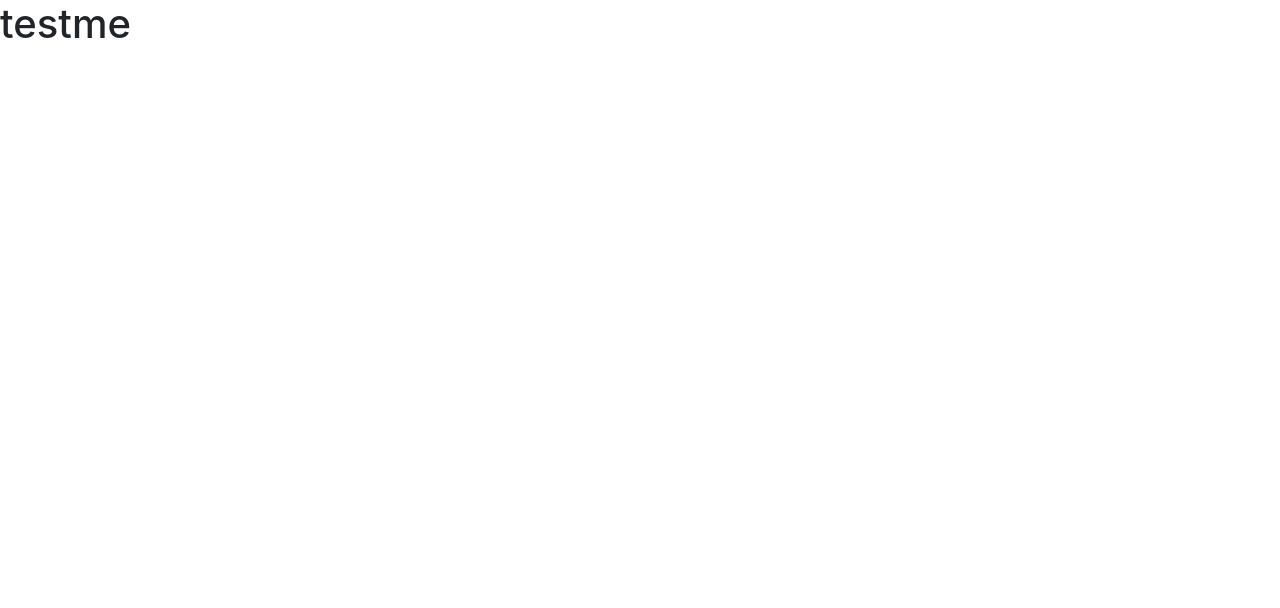
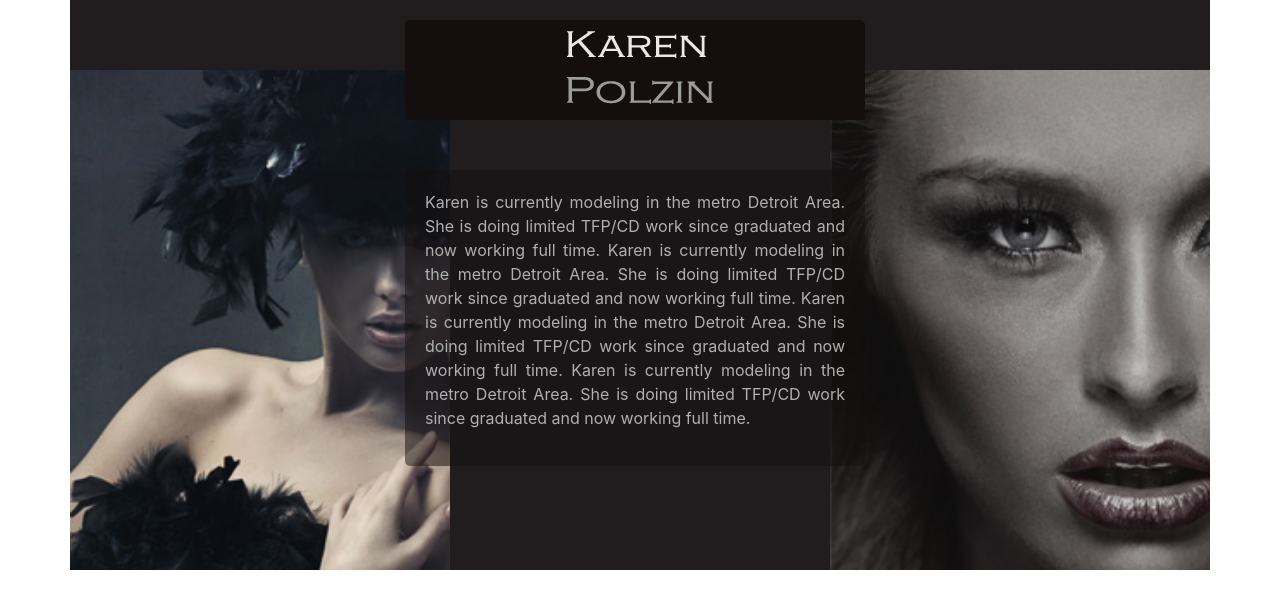
Before and after one commit to AustinRF2918/KarenModel-Production, a website: page pug/index.pug in a window 1280 px wide. Drawn offline with nearby package versions, Linux system fonts and the light colour scheme; files that its build step writes are made by us from their sources; files whose address does not match are found by name.

Commit message:
Started work on introduction, looks pretty good

```diff
--- a/css/app.css/app.css
+++ b/css/app.css/app.css
@@ -0,0 +1,53 @@
+.introduction .container {
+  background: #211d1e;
+  padding-top: 20px; }
+
+.introduction-row {
+  text-align: center;
+  min-height: 500px; }
+  .introduction-row-left, .introduction-row-right {
+    margin-top: 50px;
+    text-align: center; }
+  @media screen and (min-width: 768px) {
+    .introduction-row-left {
+      background-image: url(../../images/gallery4.jpg);
+      background-repeat: no-repeat;
+      height: 500px;
+      background-size: cover; } }
+  .introduction-row-right {
+    text-align: right; }
+    @media screen and (min-width: 768px) {
+      .introduction-row-right {
+        background-image: url(../../images/gallery3.jpg);
+        background-repeat: no-repeat;
+        height: 500px;
+        background-size: cover; } }
+  .introduction-row-middle-brand {
+    padding-top: 20px;
+    background-image: url(../../images/logo.png);
+    background-repeat: no-repeat;
+    height: 100px;
+    width: 150px;
+    margin-left: 160px;
+    background-size: cover; }
+  .introduction-row-middle-text {
+    color: #b0b0b0;
+    text-align: justify; }
+
+.brand-container {
+  background: #140e0e;
+  position: relative;
+  margin-left: -60px;
+  margin-right: -50px;
+  z-index: 1000;
+  border-radius: 5px 5px 0px 0px; }
+
+.text-container {
+  background: rgba(20, 14, 14, 0.5);
+  margin-top: 50px;
+  padding: 20px;
+  position: relative;
+  margin-left: -60px;
+  margin-right: -50px;
+  z-index: 1000;
+  border-radius: 0px 0px 5px 5px; }
--- a/gulpfile.js
+++ b/gulpfile.js
@@ -78,5 +78,5 @@ gulp.task('default', function()
     console.log(getNetworkInformation());
     startExpress();
     startLiveReload();
-    gulp.watch(['*.html', 'css/*.css', 'js/**/*'], notifyLivereload);
+    gulp.watch(['*.html', 'css/**/*.css', 'js/**/*'], notifyLivereload);
 })
--- a/pug/layout/sections/_introduction.pug
+++ b/pug/layout/sections/_introduction.pug
@@ -1 +1,12 @@
-h1 testme
+include ../../utility/bootstrap/_index.pug
+
++generateSection("introduction")
+  +generateRow("introduction")
+    +generateColumn(4, "left", "introduction")
+    +generateColumn(4, "middle", "introduction")
+      .brand-container
+        +generateSubRow("middle-brand", "introduction")
+      .text-container
+        +generateSubRow("middle-text", "introduction")
+          p Karen is currently modeling in the metro Detroit Area. She is doing limited TFP/CD work since graduated and now working full time. Karen is currently modeling in the metro Detroit Area. She is doing limited TFP/CD work since graduated and now working full time. Karen is currently modeling in the metro Detroit Area. She is doing limited TFP/CD work since graduated and now working full time. Karen is currently modeling in the metro Detroit Area. She is doing limited TFP/CD work since graduated and now working full time.
+    +generateColumn(4, "right", "introduction")
--- /dev/null
+++ b/pug/utility/bootstrap/_index.pug
@@ -0,0 +1 @@
+include _section.pug
--- /dev/null
+++ b/pug/utility/bootstrap/_section.pug
@@ -0,0 +1,16 @@
+mixin generateSection(name)
+  section(class=[name])
+    div(class="container")
+      block
+
+mixin generateRow(rowName)
+  div(class=["row", rowName + "-row"])
+    block
+
+mixin generateSubRow(rowName, rowParent)
+  div(class=[rowParent+"-row" + "-" + rowName])
+    block
+
+mixin generateColumn(columnNumber, columnName, columnParent)
+  div(class=["col-md-"+columnNumber, columnParent+"-row" + "-" + columnName])
+    block
--- a/pug/utility/head/_style.pug
+++ b/pug/utility/head/_style.pug
@@ -1,2 +1,2 @@
 link(rel="stylesheet", href="https://maxcdn.bootstrapcdn.com/bootstrap/4.0.0-alpha.2/css/bootstrap.min.css", integrity="sha384-y3tfxAZXuh4HwSYylfB+J125MxIs6mR5FOHamPBG064zB+AFeWH94NdvaCBm8qnd", crossorigin="anonymous")
-link(rel="stylesheet", href="css/app.css")
+link(rel="stylesheet", href="css/app.css/app.css")
--- a/sass/layout/_index.scss
+++ b/sass/layout/_index.scss
@@ -0,0 +1 @@
+@import 'introduction';
--- /dev/null
+++ b/sass/layout/_introduction.scss
@@ -0,0 +1,97 @@
+.introduction
+{
+    .container
+    {
+	//Add to base.
+	background: rgb(33, 29, 30);
+	padding-top: 20px;
+    }
+}
+
+.introduction-row
+{
+
+    text-align: center;
+
+    &-left, &-right
+    {
+	margin-top: 50px;
+	text-align: center;
+    }
+
+    &-left
+    {
+	@media screen and (min-width: 768px)
+	{
+	    //REFACTOR
+	    background-image: url(../../images/gallery4.jpg);
+	    background-repeat: no-repeat;
+	    height: 500px;
+	    background-size: cover;
+	}
+    }
+
+    &-right
+    {
+	text-align: right;
+	@media screen and (min-width: 768px)
+	{
+	    //REFACTOR
+	    background-image: url(../../images/gallery3.jpg);
+	    background-repeat: no-repeat;
+	    height: 500px;
+	    background-size: cover;
+	}
+    }
+
+    &-middle
+    {
+	&-brand
+	{
+	    //Add to base.
+	    padding-top: 20px;
+	    //REFACTOR
+	    background-image: url(../../images/logo.png);
+	    background-repeat: no-repeat;
+	    height: 100px;
+	    width: 150px;
+	    margin-left: 160px;
+	    background-size: cover;
+	}
+
+	&-text
+	{
+	    //REFACTOR
+	    color: #b0b0b0;
+	    text-align: justify;
+	}
+    }
+    min-height: 500px;
+}
+
+.brand-container
+{
+
+    //REFACTOR
+    background: rgb(20, 14, 14);
+    position: relative;
+    margin-left: -60px;
+    margin-right: -50px;
+    z-index: 1000;
+    border-radius: 5px 5px 0px 0px;
+}
+
+.text-container
+{
+
+    //REFACTOR
+    background: rgba(20, 14, 14, .5);
+    margin-top: 50px;
+    padding: 20px;
+    position: relative;
+    margin-left: -60px;
+    margin-right: -50px;
+    z-index: 1000;
+    border-radius: 0px 0px 5px 5px;
+    //REFACTOR
+}
```
Also changed, not shown: index.html.
